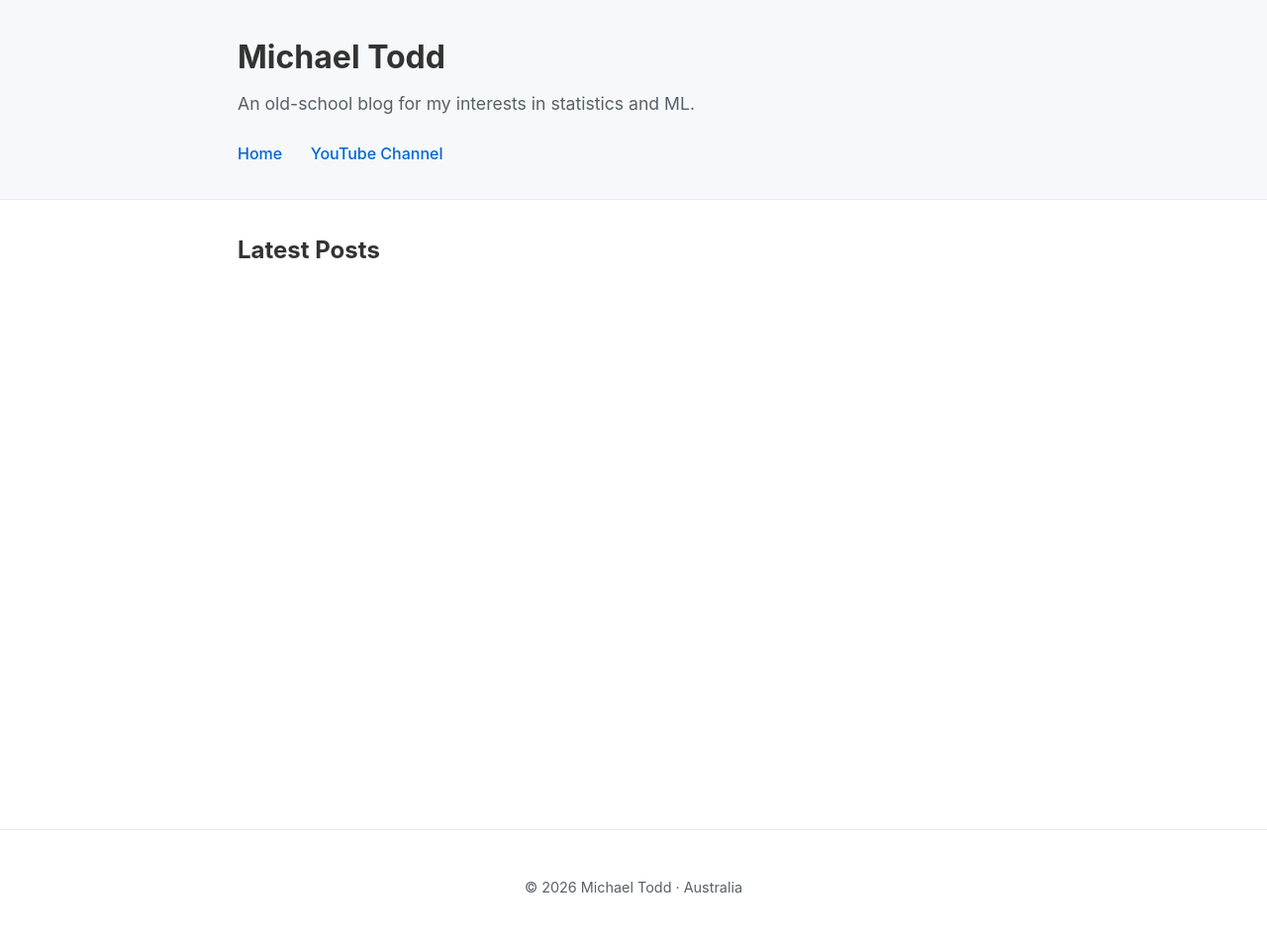
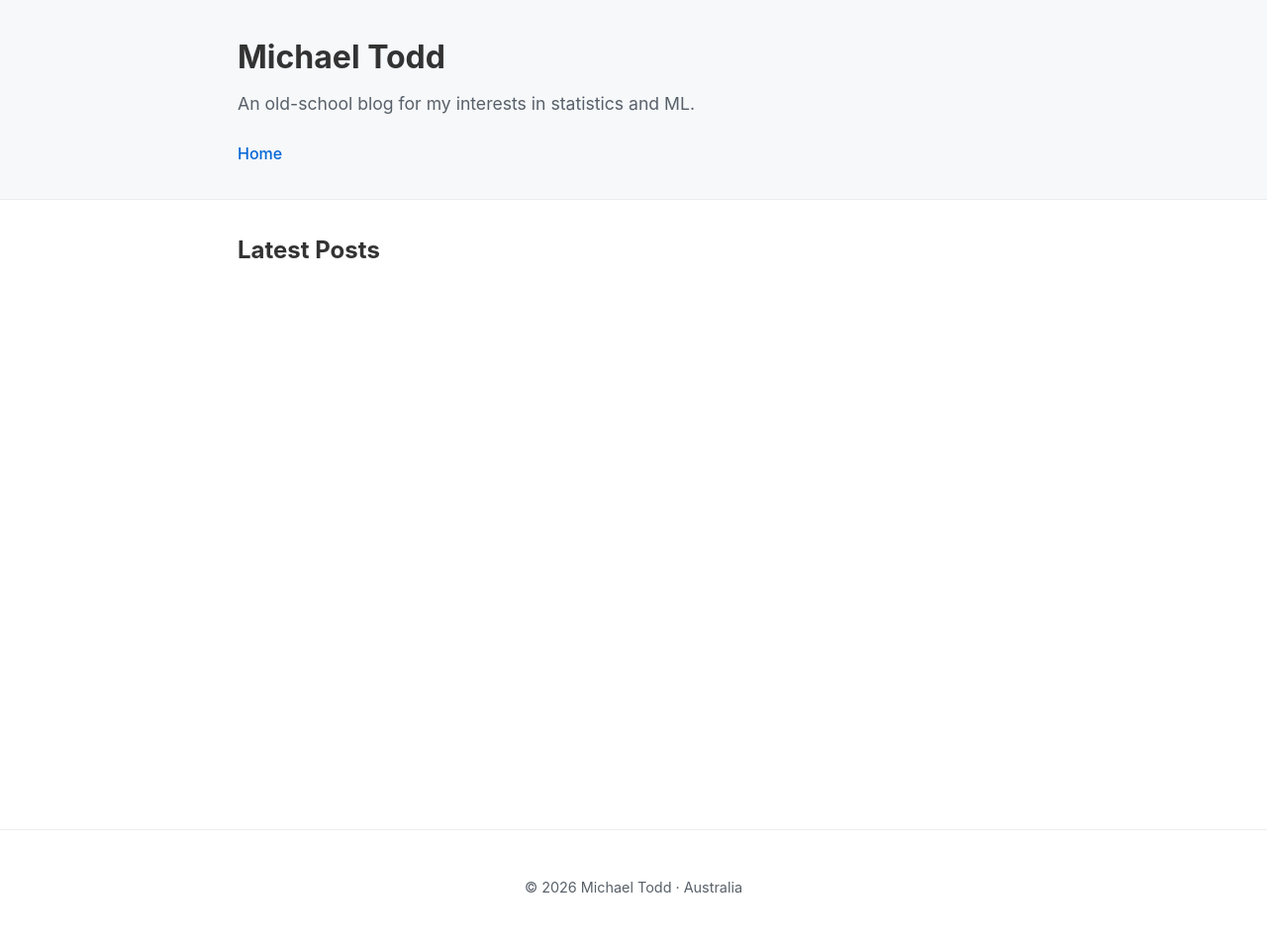
Before and after one commit to mtoddx/michaeltodd, a Jekyll site: the page built from index.md, in a window 1280 px wide. Shown: the whole page at 99% size. Built offline with Jekyll 4.4.1, drawn with Linux system fonts in a browser that asks for light colours.

Commit message:
Update default.html

```diff
--- a/_layouts/default.html
+++ b/_layouts/default.html
@@ -43,7 +43,6 @@
             </div>
             <nav class="site-nav">
                 <a href="{{ '/' | relative_url }}">Home</a>
-                <a href="{{ site.youtube_channel }}" target="_blank" rel="noopener noreferrer">YouTube Channel</a>
             </nav>
         </div>
     </header>
```
